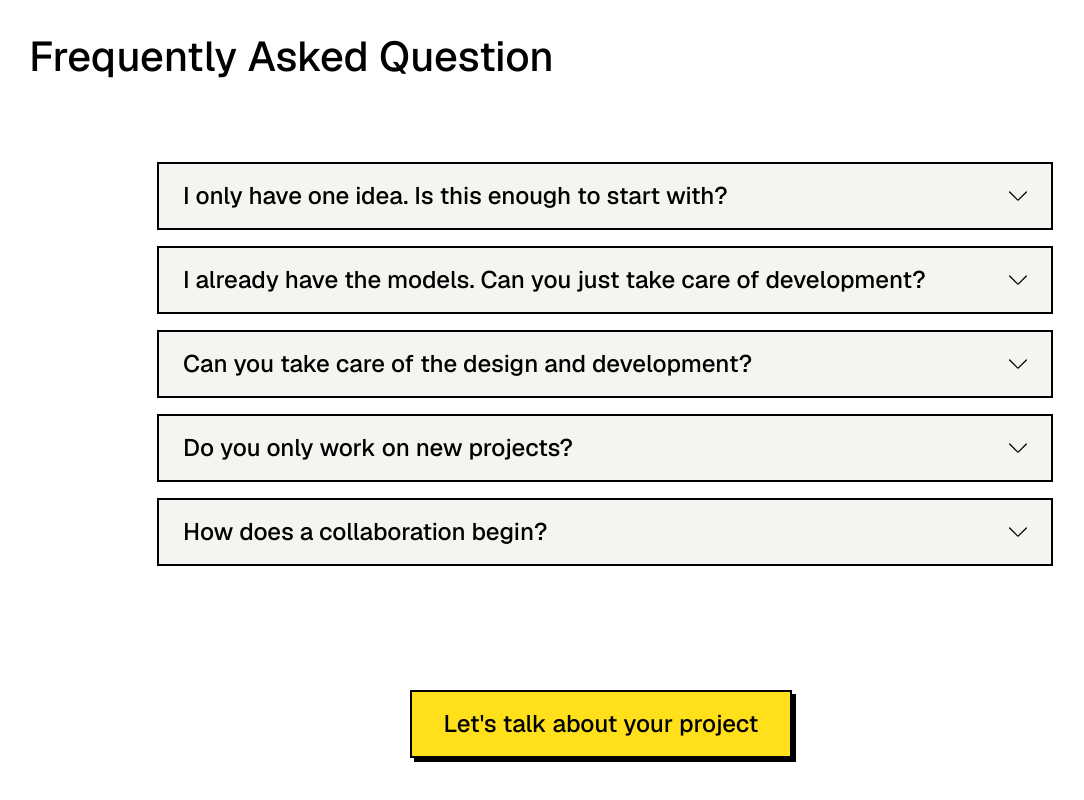
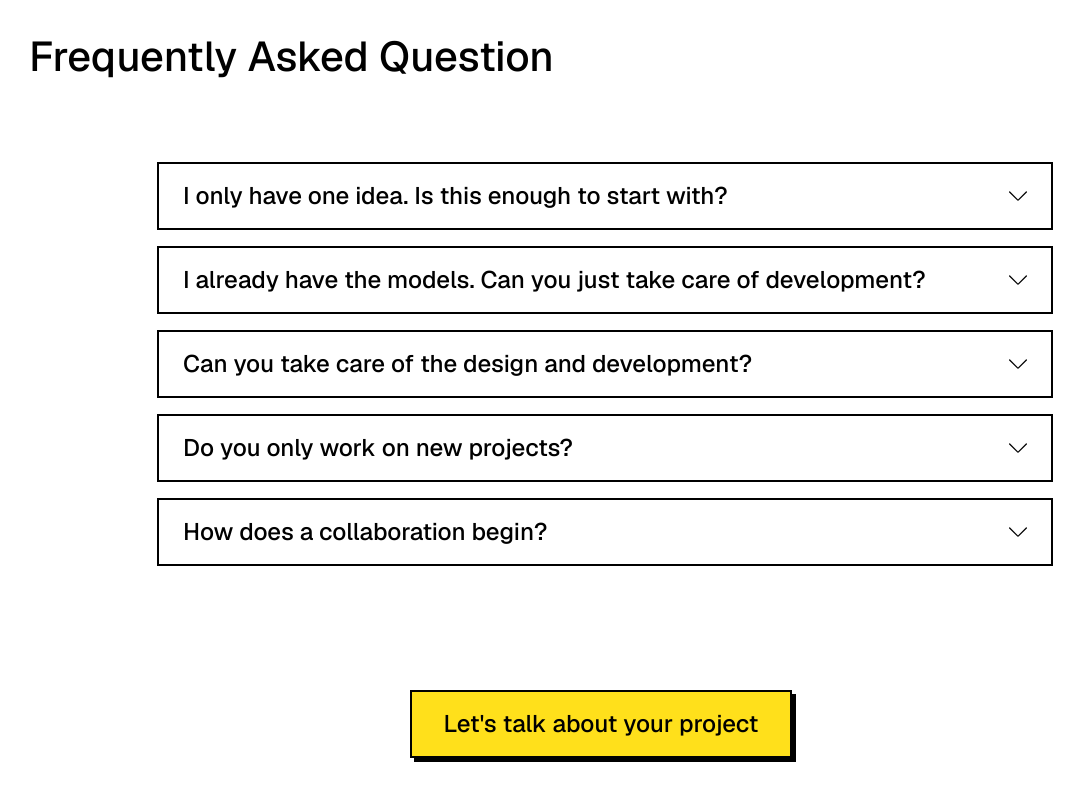
Before and after one commit to Rahim10020/rahim.design, a React (Vite) app: page /services in a window 1280 px wide. Shown: the part 7178-7978 px from the top of the page, without its empty margins (35-1119 px from the left). Built offline with nearby package versions, Linux system fonts and the light colour scheme; no server answers; a web font is replaced by a local one.

Commit message:
animate faqs

```diff
--- /dev/null
+++ b/src/_components/ui/for-animation/FaqItem.tsx
@@ -0,0 +1,91 @@
+import { useRef } from "react";
+import { ArrowDownIcon } from "../../icons";
+import { gsap, useGSAP, prefersReducedMotion } from "../../../lib/gsap";
+
+interface FaqItemProps {
+  question: string;
+  answer: string;
+  isOpen: boolean;
+  onToggle: () => void;
+  index: number;
+}
+
+/** Item FAQ : seul le pop de la carte + rotation flèche sont animés. La réponse apparaît sans animation. */
+export default function FaqItem({
+  question,
+  answer,
+  isOpen,
+  onToggle,
+  index,
+}: FaqItemProps) {
+  const cardRef = useRef<HTMLDivElement>(null);
+  const iconRef = useRef<HTMLSpanElement>(null);
+  const answerId = `faq-answer-${index}`;
+  const questionId = `faq-question-${index}`;
+
+  useGSAP(
+    () => {
+      const card = cardRef.current;
+      const icon = iconRef.current;
+      if (!card || !icon) return;
+      if (prefersReducedMotion()) {
+        gsap.set(card, {
+          backgroundColor: isOpen ? "#f4f4f0" : "#ffffff",
+          boxShadow: isOpen ? "6px 6px 0 #000" : "0px 0px 0 #000",
+          y: isOpen ? -4 : 0,
+        });
+        gsap.set(icon, { rotate: isOpen ? 180 : 0 });
+        return;
+      }
+      gsap.to(card, {
+        backgroundColor: isOpen ? "#f4f4f0" : "#ffffff",
+        boxShadow: isOpen ? "6px 6px 0 #000" : "0px 0px 0 #000",
+        y: isOpen ? -4 : 0,
+        duration: 0.3,
+        ease: "power3.out",
+        overwrite: "auto",
+      });
+      gsap.to(icon, {
+        rotate: isOpen ? 180 : 0,
+        duration: 0.45,
+        ease: "back.out(2)",
+        overwrite: "auto",
+      });
+    },
+    { dependencies: [isOpen], scope: cardRef },
+  );
+
+  return (
+    <div ref={cardRef} className="border-2 border-foreground bg-background">
+      <h3>
+        <button
+          type="button"
+          id={questionId}
+          aria-expanded={isOpen}
+          aria-controls={answerId}
+          onClick={onToggle}
+          className="flex w-full cursor-pointer items-center justify-between gap-6 px-4 py-4 text-left text-xl font-medium text-foreground sm:px-6 sm:text-2xl"
+        >
+          <span>{question}</span>
+          <span
+            ref={iconRef}
+            className="inline-flex shrink-0 will-change-transform"
+          >
+            <ArrowDownIcon size={18} aria-hidden="true" />
+          </span>
+        </button>
+      </h3>
+      <div
+        id={answerId}
+        role="region"
+        aria-labelledby={questionId}
+        hidden={!isOpen}
+        className="px-4 pb-6 sm:px-6"
+      >
+        <p className="max-w-2xl text-base leading-relaxed text-foreground sm:text-lg">
+          {answer}
+        </p>
+      </div>
+    </div>
+  );
+}
--- a/src/_pages/Services.tsx
+++ b/src/_pages/Services.tsx
@@ -8,7 +8,8 @@ import { getWorkWithMe } from "../data/workwithme";
 import { useLocale } from "../lib/i18n";
 import { getServices } from "../locales/services";
 import { Link } from "react-router-dom";
-import { ArrowDownIcon, ChevronRightIcon } from "../_components/icons";
+import { ChevronRightIcon } from "../_components/icons";
+import FaqItem from "../_components/ui/for-animation/FaqItem";
 import { gsap, useGSAP } from "../lib/gsap";
 
 const TOTAL_BARS = 16;
@@ -481,49 +482,18 @@ export default function ServicesPage() {
             </h2>
             <div className="mx-auto max-w-4xl">
               <div className="flex flex-col gap-4">
-                {t.faq.map((item, index) => {
-                  const isOpen = openFaqIndex === index;
-                  const answerId = `faq-answer-${index}`;
-                  const questionId = `faq-question-${index}`;
-
-                  return (
-                    <div
-                      key={item.question}
-                      className="border-2 border-foreground bg-background-alt"
-                    >
-                      <h3>
-                        <button
-                          type="button"
-                          id={questionId}
-                          aria-expanded={isOpen}
-                          aria-controls={answerId}
-                          onClick={() => setOpenFaqIndex(isOpen ? null : index)}
-                          className="flex w-full cursor-pointer items-center justify-between gap-6 px-4 py-4 text-left text-xl font-medium text-foreground focus:outline-none focus:ring-2 focus:ring-inset focus:ring-foreground-alt-a sm:px-6 sm:text-2xl"
-                        >
-                          <span>{item.question}</span>
-                          <ArrowDownIcon
-                            size={18}
-                            aria-hidden="true"
-                            className={`shrink-0 transition-transform duration-200 ${
-                              isOpen ? "rotate-180" : ""
-                            }`}
-                          />
-                        </button>
-                      </h3>
-                      <div
-                        id={answerId}
-                        role="region"
-                        aria-labelledby={questionId}
-                        hidden={!isOpen}
-                        className="px-4 pb-5 sm:px-6 py-8 md:py-6"
-                      >
-                        <p className="max-w-2xl text-base leading-relaxed text-foreground sm:text-lg">
-                          {item.answer}
-                        </p>
-                      </div>
-                    </div>
-                  );
-                })}
+                {t.faq.map((item, index) => (
+                  <FaqItem
+                    key={item.question}
+                    index={index}
+                    question={item.question}
+                    answer={item.answer}
+                    isOpen={openFaqIndex === index}
+                    onToggle={() =>
+                      setOpenFaqIndex(openFaqIndex === index ? null : index)
+                    }
+                  />
+                ))}
               </div>
               <div className="mt-24 text-center">
                 <a
```
